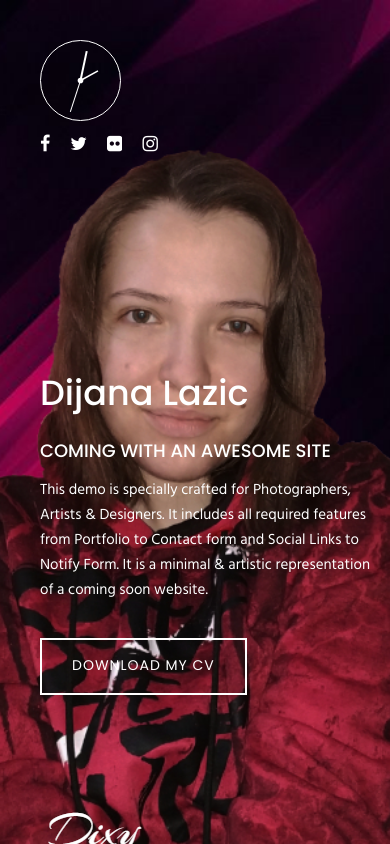
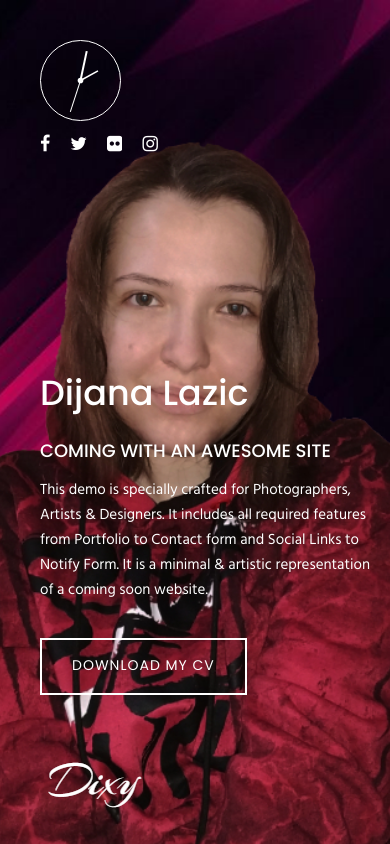
Before and after one commit to dixy991/dijana, an Angular app: page / in a window 390 px wide. Shown: the top 844 px of the page. Built offline with nearby package versions, Linux system fonts and the light colour scheme.

Commit message:
responsive

```diff
--- a/src/app/app.component.css
+++ b/src/app/app.component.css
@@ -620,7 +620,7 @@ textarea {
     font-size: 2.5em;
   }
   .download {
-    min-height: 150px;
+    min-height: 100px;
   }
   .timer {
     position: static;
```
